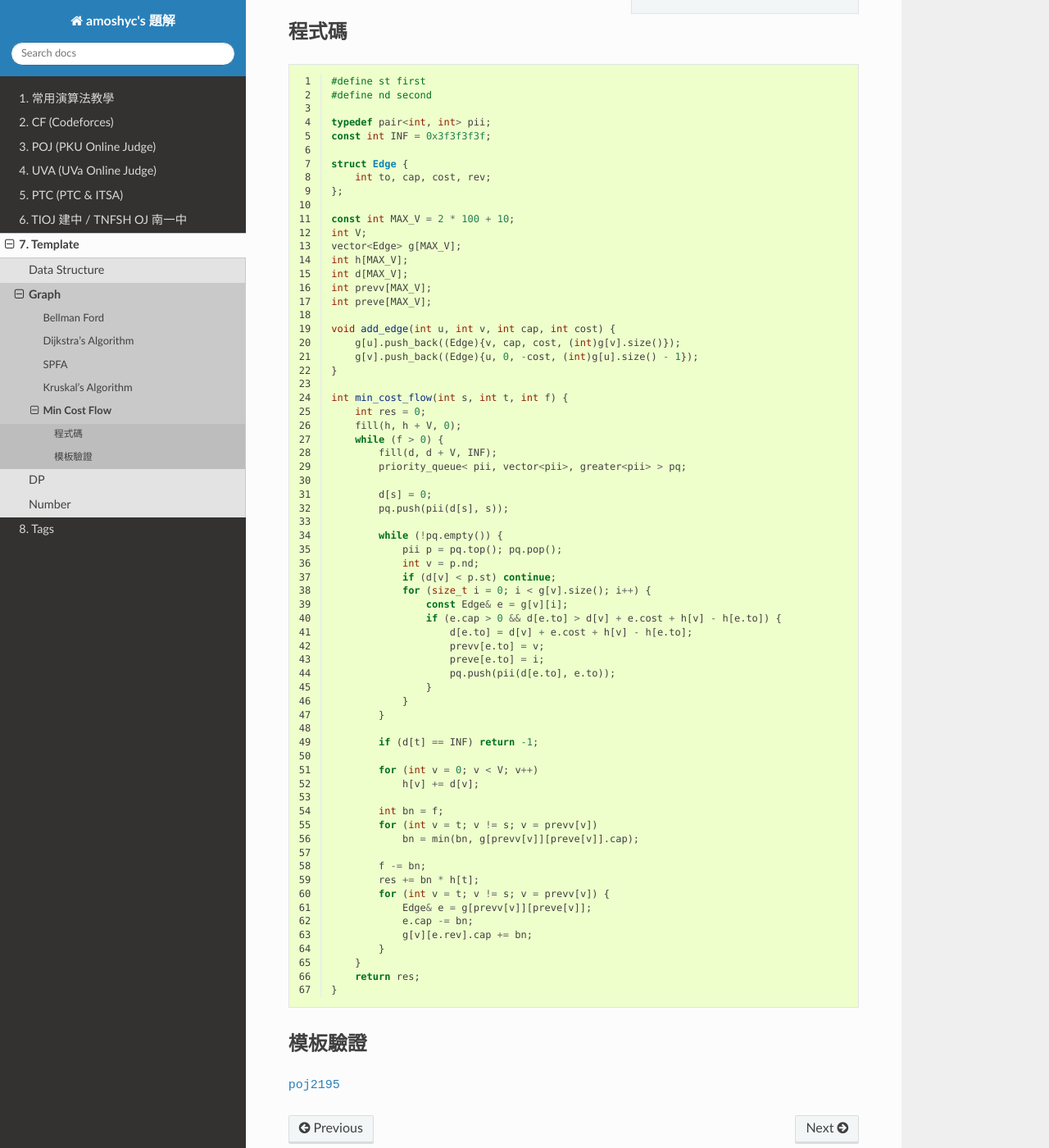
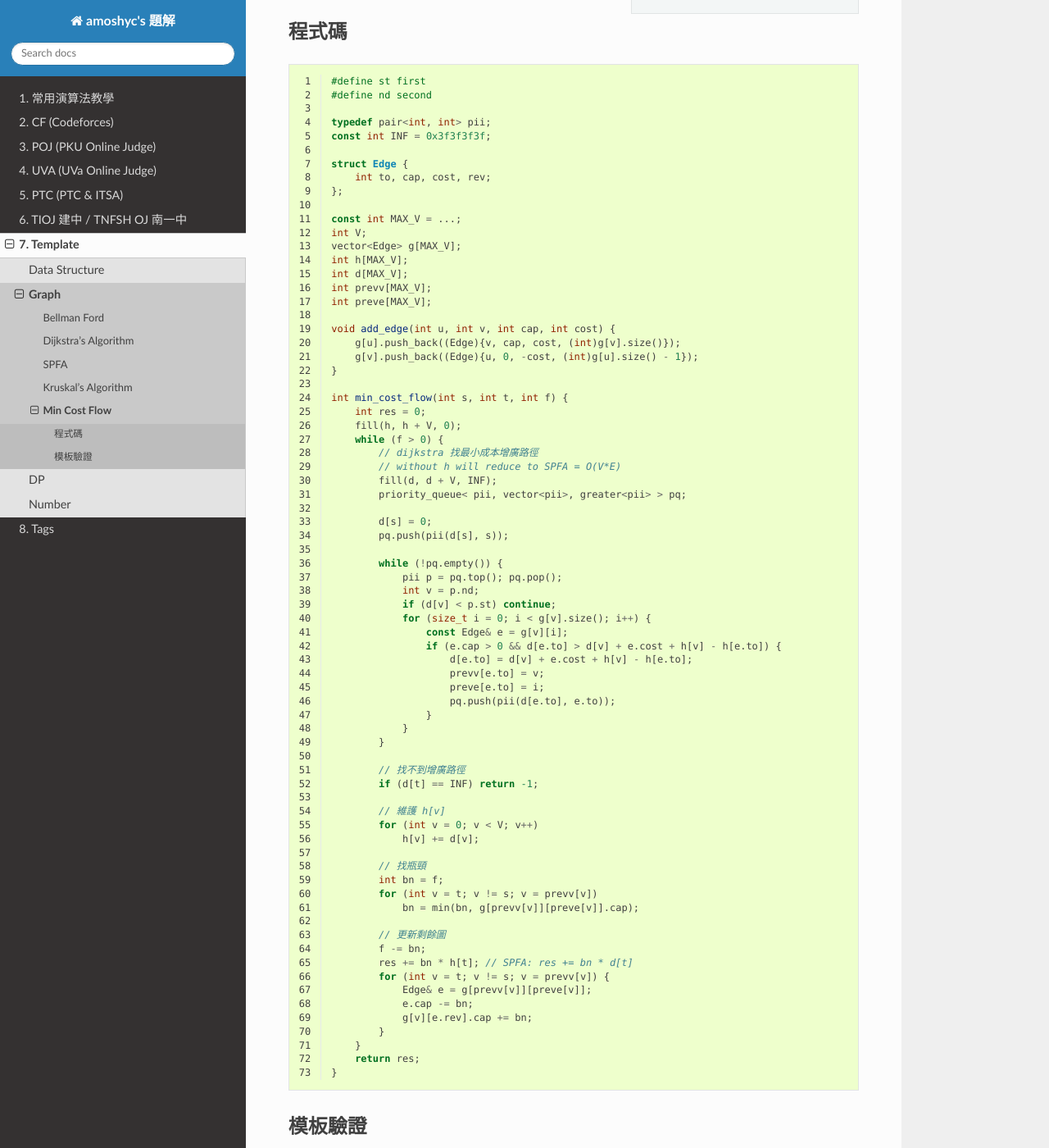
Before and after one commit to amoshyc/ojsolution, a Sphinx documentation site: the page built from docs/source/template/graph/min_cost_flow.rst, in a window 1280 px wide and 1400 px high, scrolled down 279 px. Shown: the whole window at 82% size. Built offline with Sphinx 7.4.7 and the Read the Docs theme 2.0.0, drawn with Linux system fonts in a browser that asks for light colours; some web fonts are replaced; pages that are not in the unit, such as notebooks, are missing from menus; some of the changed text lies outside the part shown.

Commit message:
Add comment to Template min_cost_flow

```diff
--- a/docs/source/template/graph/min_cost_flow.rst
+++ b/docs/source/template/graph/min_cost_flow.rst
@@ -27,7 +27,7 @@ Min Cost Flow
         int to, cap, cost, rev;
     };
 
-    const int MAX_V = 2 * 100 + 10;
+    const int MAX_V = ...;
     int V;
     vector<Edge> g[MAX_V];
     int h[MAX_V];
@@ -44,6 +44,8 @@ Min Cost Flow
         int res = 0;
         fill(h, h + V, 0);
         while (f > 0) {
+            // dijkstra 找最小成本增廣路徑
+            // without h will reduce to SPFA = O(V*E)
             fill(d, d + V, INF);
             priority_queue< pii, vector<pii>, greater<pii> > pq;
 
@@ -65,17 +67,21 @@ Min Cost Flow
                 }
             }
 
+            // 找不到增廣路徑
             if (d[t] == INF) return -1;
 
+            // 維護 h[v]
             for (int v = 0; v < V; v++)
                 h[v] += d[v];
 
+            // 找瓶頸
             int bn = f;
             for (int v = t; v != s; v = prevv[v])
                 bn = min(bn, g[prevv[v]][preve[v]].cap);
 
+            // 更新剩餘圖
             f -= bn;
-            res += bn * h[t];
+            res += bn * h[t]; // SPFA: res += bn * d[t]
             for (int v = t; v != s; v = prevv[v]) {
                 Edge& e = g[prevv[v]][preve[v]];
                 e.cap -= bn;
@@ -89,4 +95,5 @@ Min Cost Flow
 模板驗證
 ************************
 
-`poj2195 <http://codepad.org/IVCbipKk>`_
+ - [最小費用流] `poj2195 <http://codepad.org/kGDEcbBW>`_
+ - [最大費用流] `poj3422 <http://codepad.org/1NjG4RQS>`_
```
